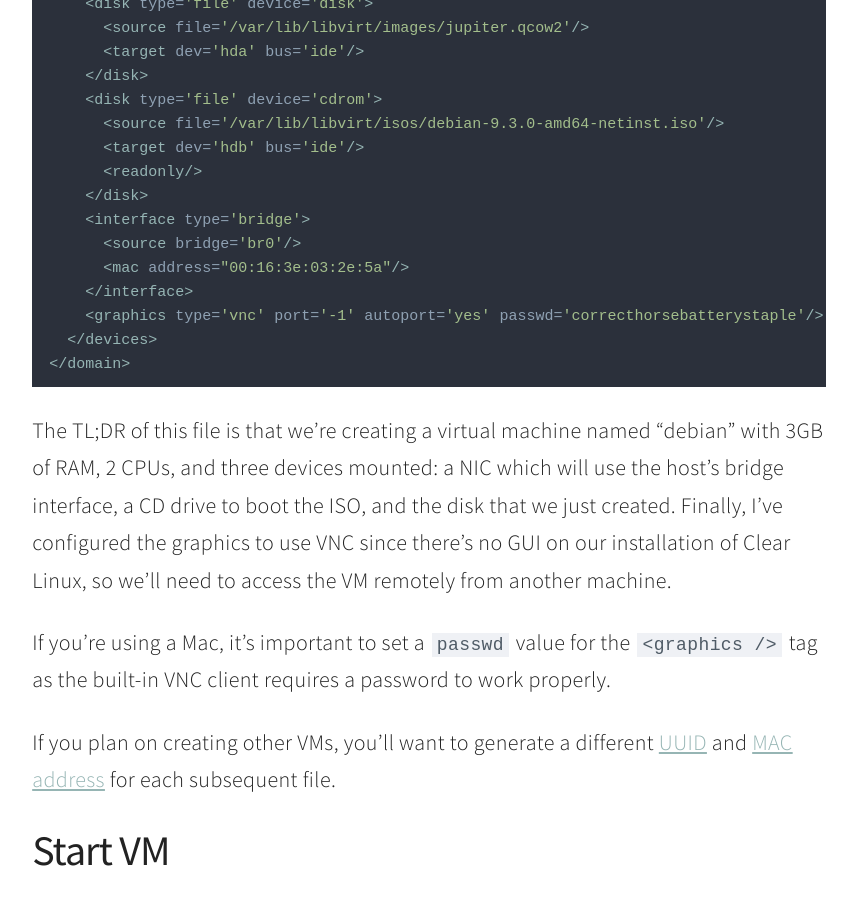
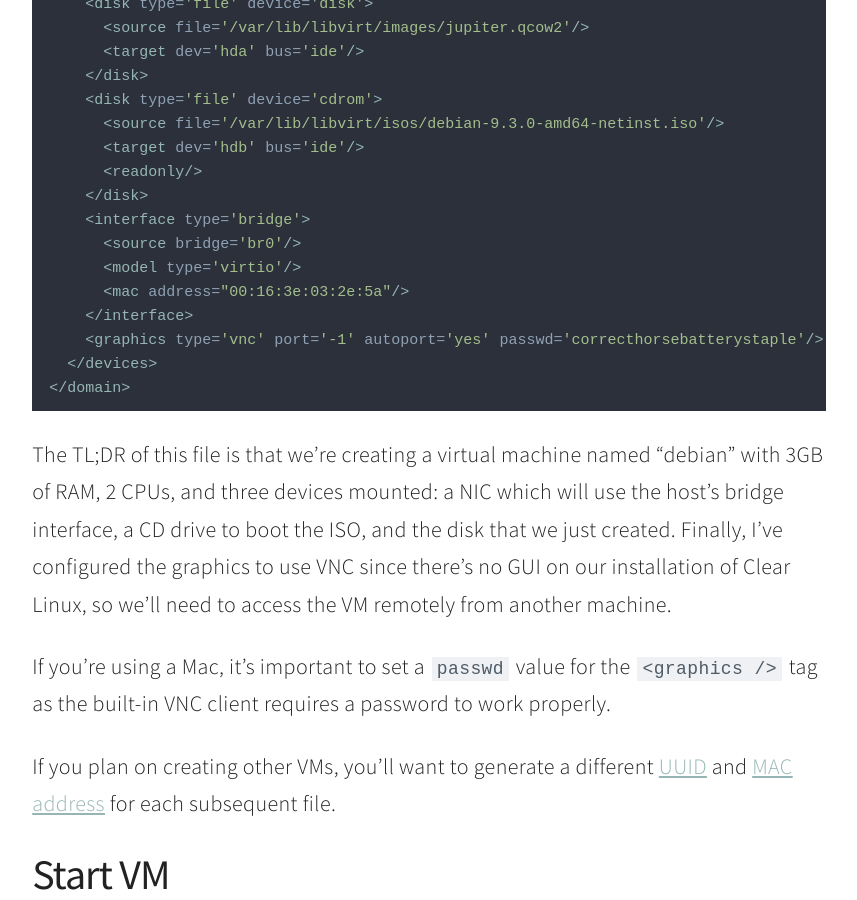
Before and after one commit to bswinnerton/blog, a Jekyll site: the page built from _posts/2017-12-22-configuring-kvm-on-clear-linux.md, in a window 1280 px wide and 900 px high, scrolled down 5711 px. Shown: the whole window, without its empty margins (211-1068 px from the left). Built offline with Jekyll 4.4.1, drawn with Linux system fonts in a browser that asks for light colours.

Commit message:
Add note about using virtio network adapter

```diff
--- a/_posts/2017-12-22-configuring-kvm-on-clear-linux.md
+++ b/_posts/2017-12-22-configuring-kvm-on-clear-linux.md
@@ -174,6 +174,7 @@ Next, we need to write a configuration file outlining the VM that we would like
     </disk>
     <interface type='bridge'>
       <source bridge='br0'/>
+      <model type='virtio'/>
       <mac address="00:16:3e:03:2e:5a"/>
     </interface>
     <graphics type='vnc' port='-1' autoport='yes' passwd='correcthorsebatterystaple'/>
```
